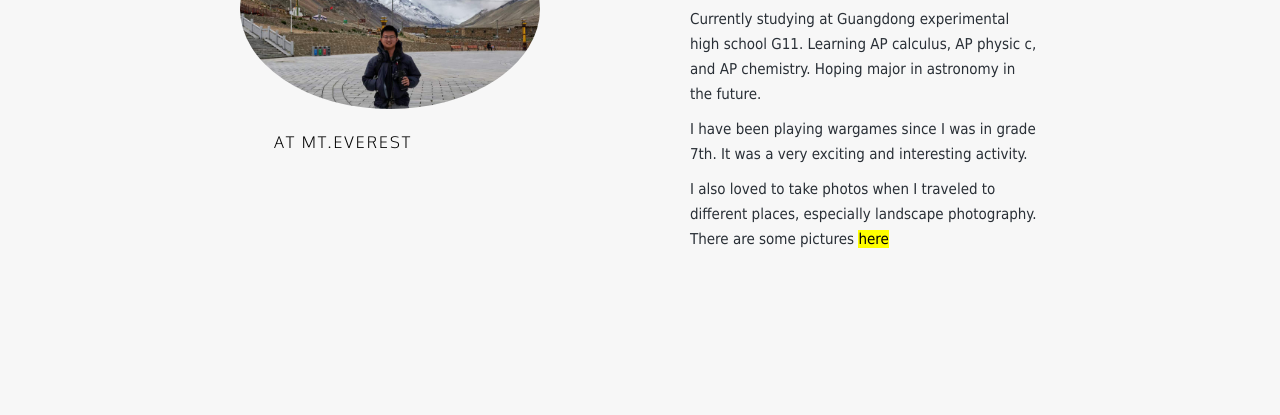
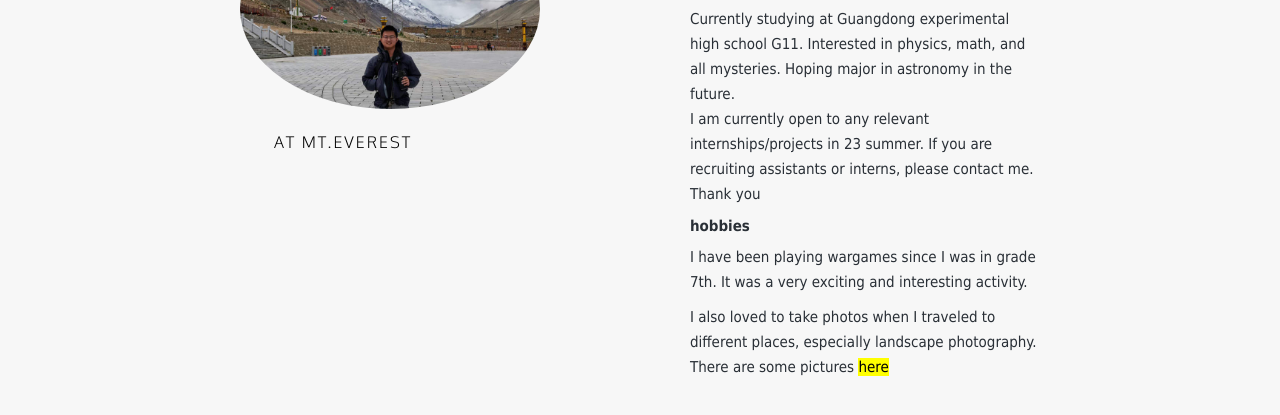
Before and after one commit to 05lpl/05lpl.github.io, a plain HTML site: page index.html in a window 1280 px wide. Shown: the part 449-864 px from the top of the page. Drawn offline with Linux system fonts and the light colour scheme.

Commit message:
Update index.html

```diff
--- a/index.html
+++ b/index.html
@@ -30,7 +30,8 @@
 				</div>
 	<div>
 			<div class="info">
-				<img src="./resources/img/william.jpeg" style="width: 300px; height: px; border-radius: 70%; margin-top: 3px;" id="img2">
+
+				<img src="./resources/img/william.jpeg" style="width: 300px;  border-radius: 70%; margin-top: 3px;" id="img2">
 				<ul style="position: relative; left: 16px">
 
 							<span style="letter-spacing: 5px;">
@@ -40,8 +41,13 @@
 						</ul>
 				<div class="words" style="margin-left: 450px; position: relative; bottom: 200px">
 					<h1 style="font-size: 30px;">About me</h1>
-						  <p style="font-size: 15px; line-height: 25px;">Currently studying at Guangdong experimental high school G11. Learning AP calculus, AP physic c, and AP chemistry. Hoping major in astronomy in the future.<br>
+						  <p style="font-size: 15px; line-height: 25px;">Currently studying at Guangdong experimental high school G11. Interested in physics, math, and all mysteries. Hoping major in astronomy in the future.
+							  <br>
+							  I am currently open to any relevant internships/projects in 23 summer. If you are recruiting assistants or interns, please contact me. Thank you
 					      </p>
+
+
+					<h3>hobbies</h3>
 						  <p style="font-size: 15px; line-height: 25px;"> I have been playing wargames since I was in grade 7th. It was a very exciting and interesting activity. </p>
 					<p style="font-size: 15px; line-height: 25px;"> I also loved to take photos when I traveled to different places, especially landscape photography. There are some pictures <a href="./picture/pictures.html" style="color: black;"><mark>here</mark></a> </p>
 
```
